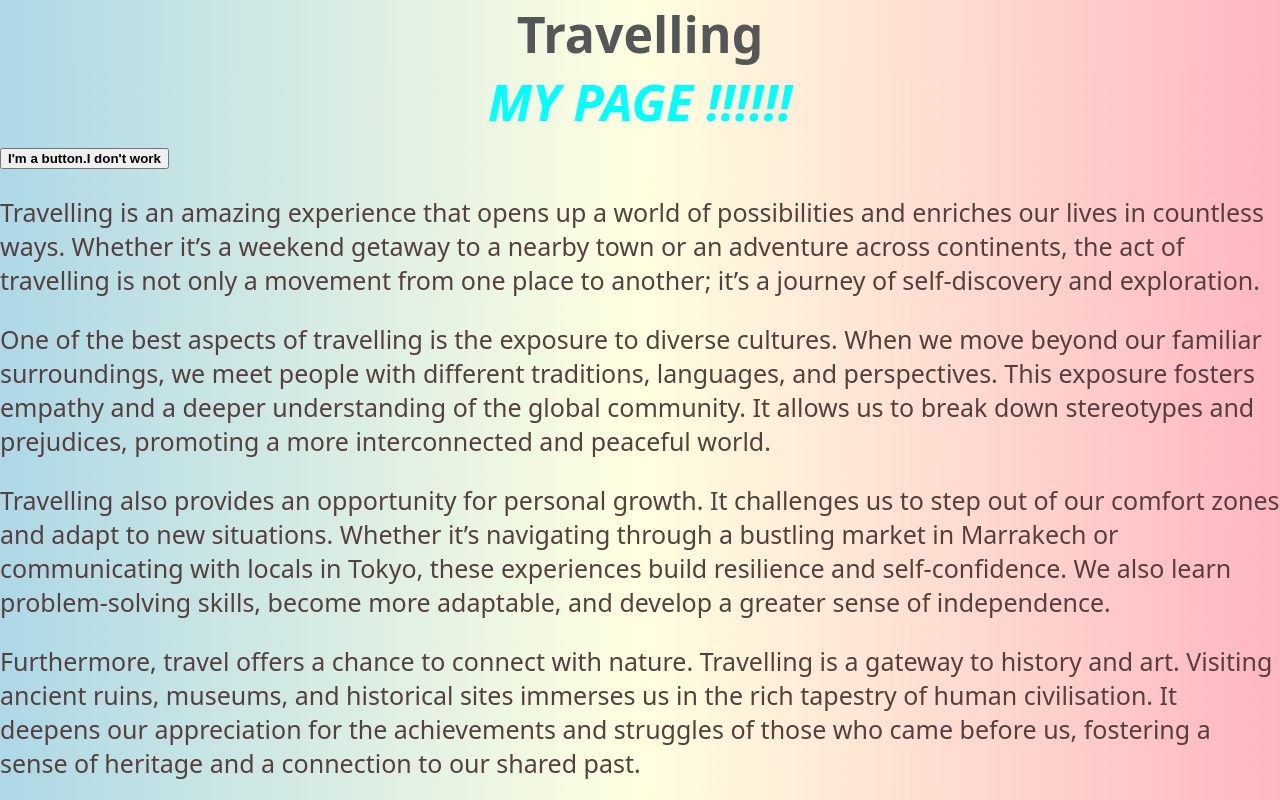
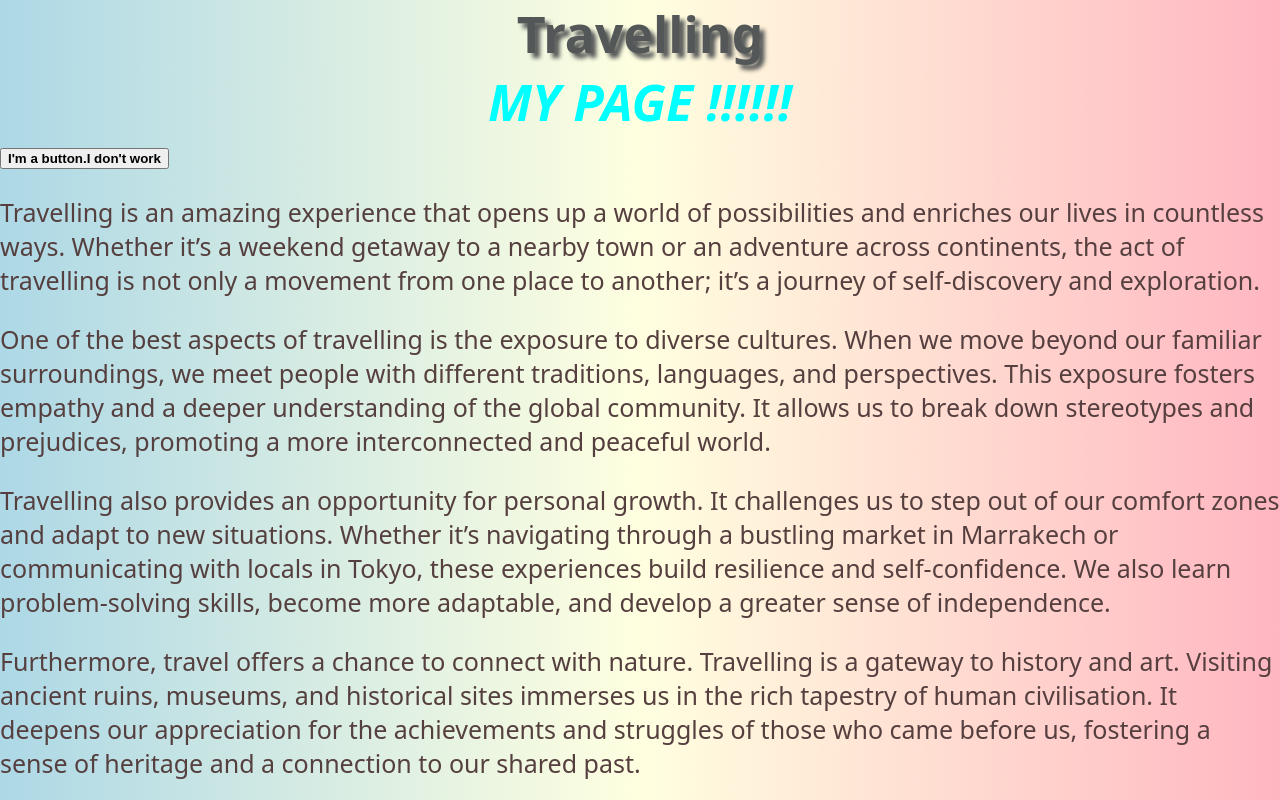
Before and after one commit to archal12345678-del/arcrepo, a plain HTML site: page index.html in a window 1280 px wide. Shown: the top 800 px of the page. Drawn offline with Linux system fonts and the light colour scheme; files whose address does not match are found by name.

Commit message:
Update index.html

```diff
--- a/index.html
+++ b/index.html
@@ -27,12 +27,14 @@
     }
 }
 h1{
+
     text-align:center;
     color:aqua;
     margin:0;
 }
 
 header{
+    text-shadow:5px 5px 4px;
     text-align:center;
     background:linear-gradient(to right,lightblue , lightyellow, lightpink);
     color:rgb(84, 87, 87);
```
